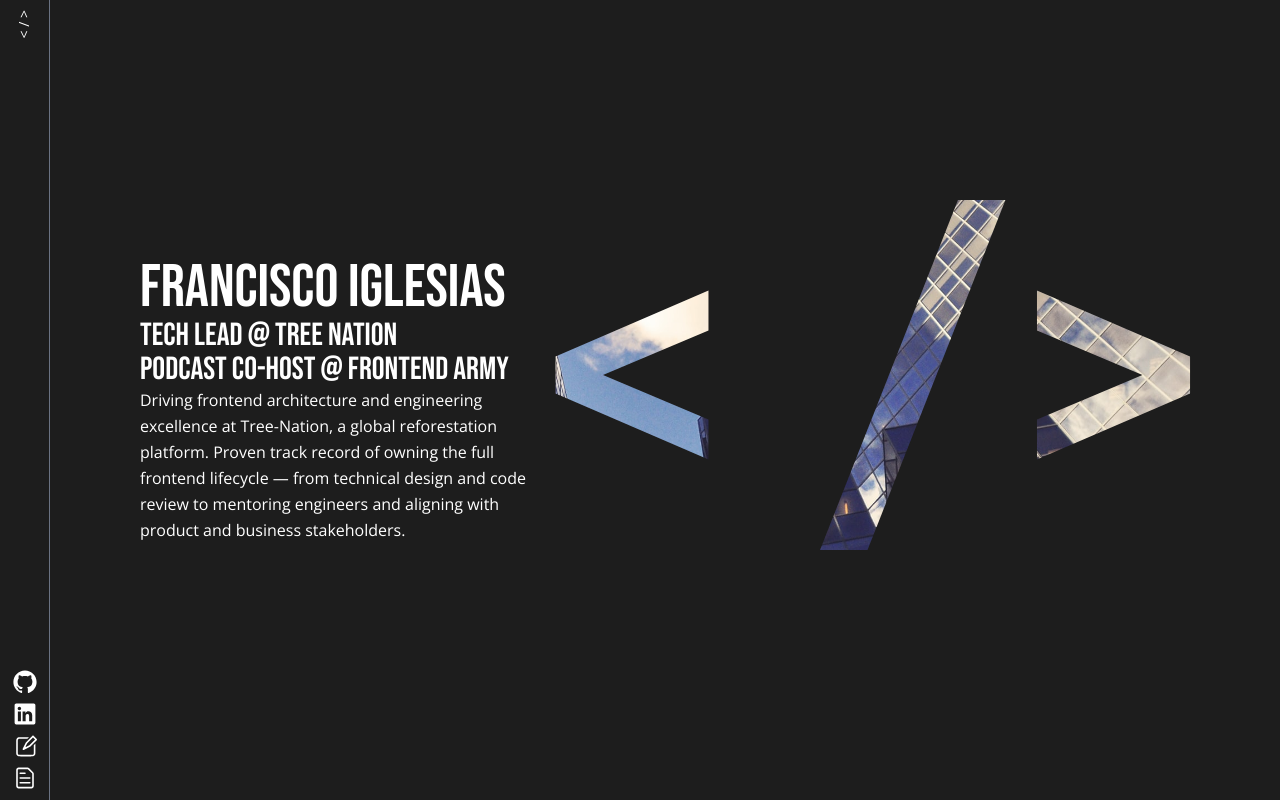
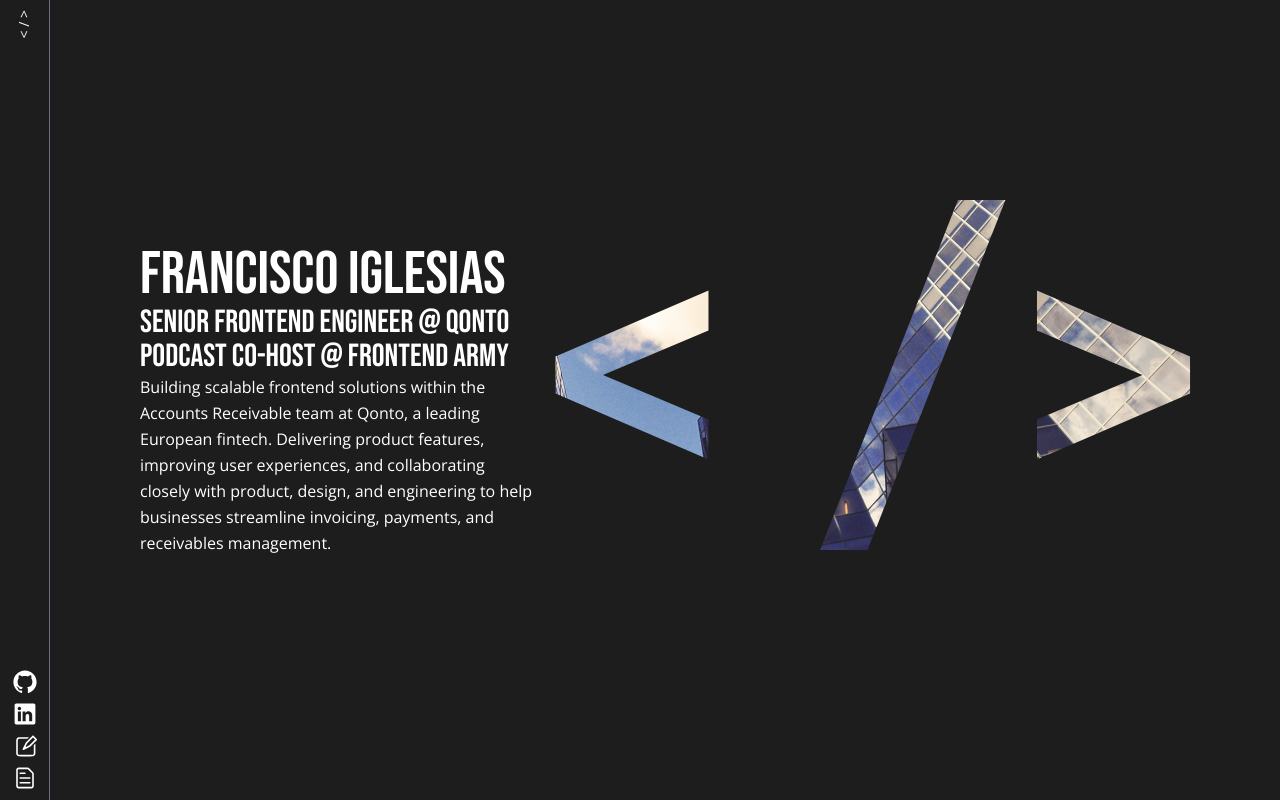
Before and after one commit to FrankIglesias/portfolio, a Next.js app: page / in a window 1280 px wide. Built offline with nearby package versions, Linux system fonts and the light colour scheme; no server answers.

Commit message:
Update hero, resume, PDF data, and SEO to reflect Qonto role

```diff
--- a/app/components/MainSection.tsx
+++ b/app/components/MainSection.tsx
@@ -4,15 +4,15 @@
 			<div className="flex flex-col">
 				<h1 className="font-bebas text-[60px] leading-15.5">Francisco Iglesias</h1>
 				<h2 className="font-bebas text-[32px] leading-8.5">
-					Tech Lead @ Tree Nation
+					Senior Frontend Engineer @ Qonto
 					<br />
 					Podcast Co-Host @ Frontend Army
 				</h2>
 				<span className="text-base leading-relaxed max-w-lg">
-					Driving frontend architecture and engineering excellence at Tree-Nation, a global
-					reforestation platform. Proven track record of owning the full frontend lifecycle — from
-					technical design and code review to mentoring engineers and aligning with product and
-					business stakeholders.
+					Building scalable frontend solutions within the Accounts Receivable team at Qonto, a
+					leading European fintech. Delivering product features, improving user experiences, and
+					collaborating closely with product, design, and engineering to help businesses streamline
+					invoicing, payments, and receivables management.
 				</span>
 			</div>
 			<span
--- a/app/data/resume.ts
+++ b/app/data/resume.ts
@@ -39,14 +39,14 @@
 
 export const basics: ResumeBasics = {
 	name: 'Francisco Iglesias',
-	title: 'Tech Lead & Senior Frontend Engineer',
+	title: 'Senior Frontend Engineer',
 	location: 'Munich, Germany',
 	email: 'ifrancisco.iglesias@gmail.com',
 	phone: '+34 660 08 58 32',
 	linkedin: 'linkedin.com/in/ignacio-francisco-janin-iglesias',
 	github: 'github.com/FrankIglesias',
 	summary:
-		'Tech Lead and Senior Frontend Engineer with 8+ years of experience building scalable web applications and leading high-performing engineering teams. Currently driving frontend architecture and engineering excellence at Tree-Nation, a global reforestation platform. Proven track record of owning the full frontend lifecycle — from technical design and code review to mentoring engineers and aligning with product and business stakeholders.',
+		'Senior Frontend Engineer with 8+ years of experience building scalable web applications and leading high-performing engineering teams. Currently developing scalable frontend solutions within the Accounts Receivable team at Qonto, a leading European fintech. Proven track record of owning the full frontend lifecycle — from technical design and code review to mentoring engineers and aligning with product and business stakeholders.',
 };
 
 export const skills: ResumeSkills = {
--- a/app/layout.tsx
+++ b/app/layout.tsx
@@ -16,7 +16,7 @@
 export const metadata: Metadata = {
 	title: 'Francisco Iglesias',
 	description:
-		'Tech Lead at Tree Nation and podcast co-host at Frontend Army. Frontend engineer specialising in architecture, engineering excellence, and building high-quality web products.',
+		'Senior Frontend Engineer at Qonto and podcast co-host at Frontend Army. Frontend engineer specialising in architecture, engineering excellence, and building high-quality web products.',
 	icons: {
 		icon: '/favicon.png',
 	},
--- a/app/resume/page.tsx
+++ b/app/resume/page.tsx
@@ -10,7 +10,7 @@
 
 export const metadata = {
 	title: 'Resume – Francisco Iglesias',
-	description: 'Tech Lead & Senior Frontend Engineer with 8+ years of experience.',
+	description: 'Senior Frontend Engineer at Qonto with 8+ years of experience.',
 };
 
 export default function ResumePage() {
```
